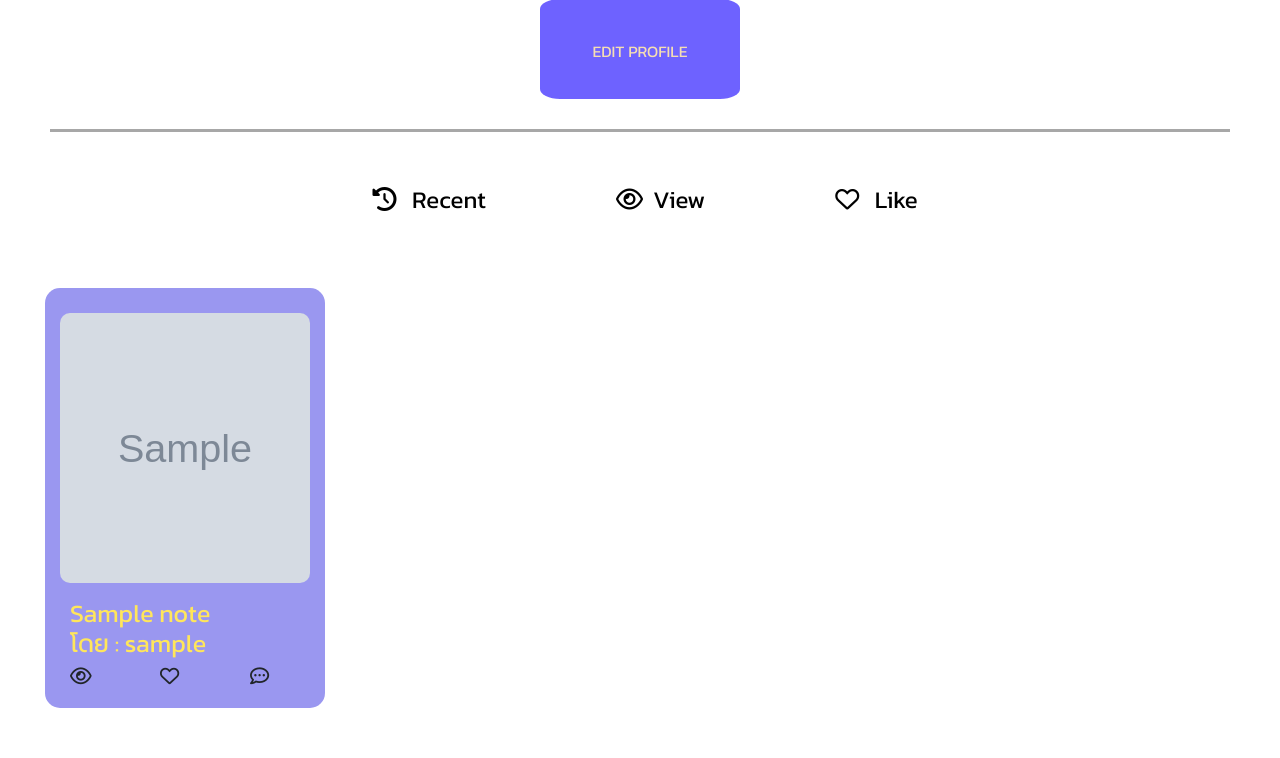
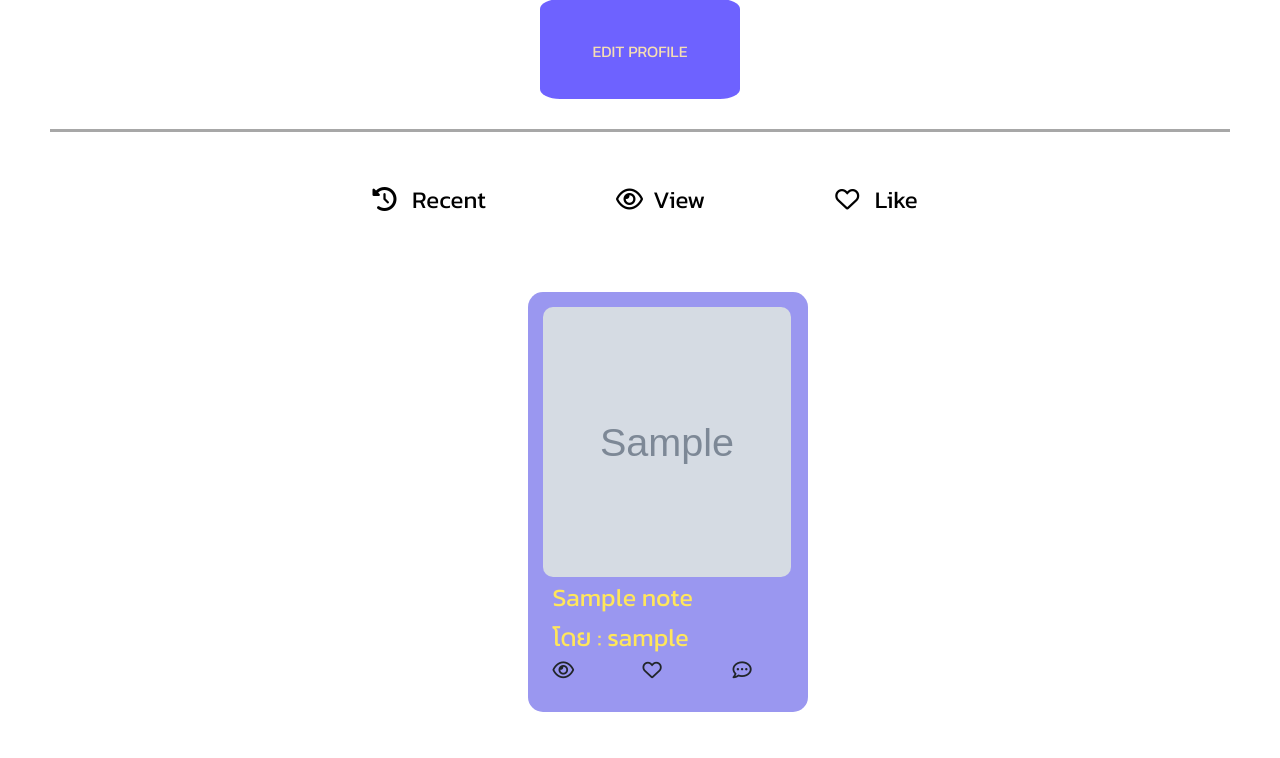
Before and after one commit to Chanwanit-Nuchyoo/CENOTE, a Django app: page /profile in a window 1280 px wide. Shown: the part 714-1472 px from the top of the page. Before the commit the page ends 1422 px from the top, so only its background shows below. Run offline with Django 4.2, Linux system fonts and the light colour scheme; a user stored in the database is signed in; tables that the repository leaves empty hold one stand-in row (values such as "Sample post"); grey boxes marked "Sample" are stand-in pictures; some libraries are stand-ins or nearby versions; some web fonts are replaced.

Commit message:
แก้หน้าprofileนิดหน่อย

```diff
--- a/base/static/base/style.css
+++ b/base/static/base/style.css
@@ -1193,12 +1193,10 @@
     /*เอาไว้ใส่รูปหน้าปกโน้ต*/
     cursor: pointer;
     position: absolute;
-    width: 250px;
+    width: 248px;
     height: 265px;
     background-color: white;
     border-radius: 15px;
-    top: 25px;
-    left: 60px;
 }
 
 .mypage-header img {
@@ -1285,7 +1283,7 @@
 .mypage-header .product h4 {
     color: #FFE65B;
     position: absolute;
-    top: 310px;
+    top: 320px;
     left: 70px;
     font-size: 25px;
 }
@@ -1293,14 +1291,14 @@
 .mypage-header .product h5 {
     color: #FFE65B;
     position: absolute;
-    top: 340px;
+    top: 360px;
     left: 70px;
     font-size: 25px;
 }
 
 .mypage-header .eye-product {
     position: absolute;
-    top: 375px;
+    top: 395px;
     left: 70px;
     font-size: 1.2rem;
     cursor: pointer;
@@ -1309,7 +1307,7 @@
 .mypage-header .heart-product {
     cursor: pointer;
     position: absolute;
-    top: 375px;
+    top: 395px;
     left: 160px;
     font-size: 1.2rem;
 }
@@ -1317,7 +1315,7 @@
 .mypage-header .chat-product {
     cursor: pointer;
     position: absolute;
-    top: 375px;
+    top: 395px;
     left: 250px;
     font-size: 1.2rem;
 }
--- a/base/templates/base/mypage.html
+++ b/base/templates/base/mypage.html
@@ -90,7 +90,7 @@
                 <span>Like</span>
         </button>
     </div>
-
+    <div class = "row">
     <!-- ลูปแต่ละ note จาก book view -->
         {% for n in notes %}
         <div class='col-lg-3 mt-1 mb-3'>
@@ -110,7 +110,7 @@
 
         </div>
         {% endfor %}
-
+    </div>
 
 
 
```
